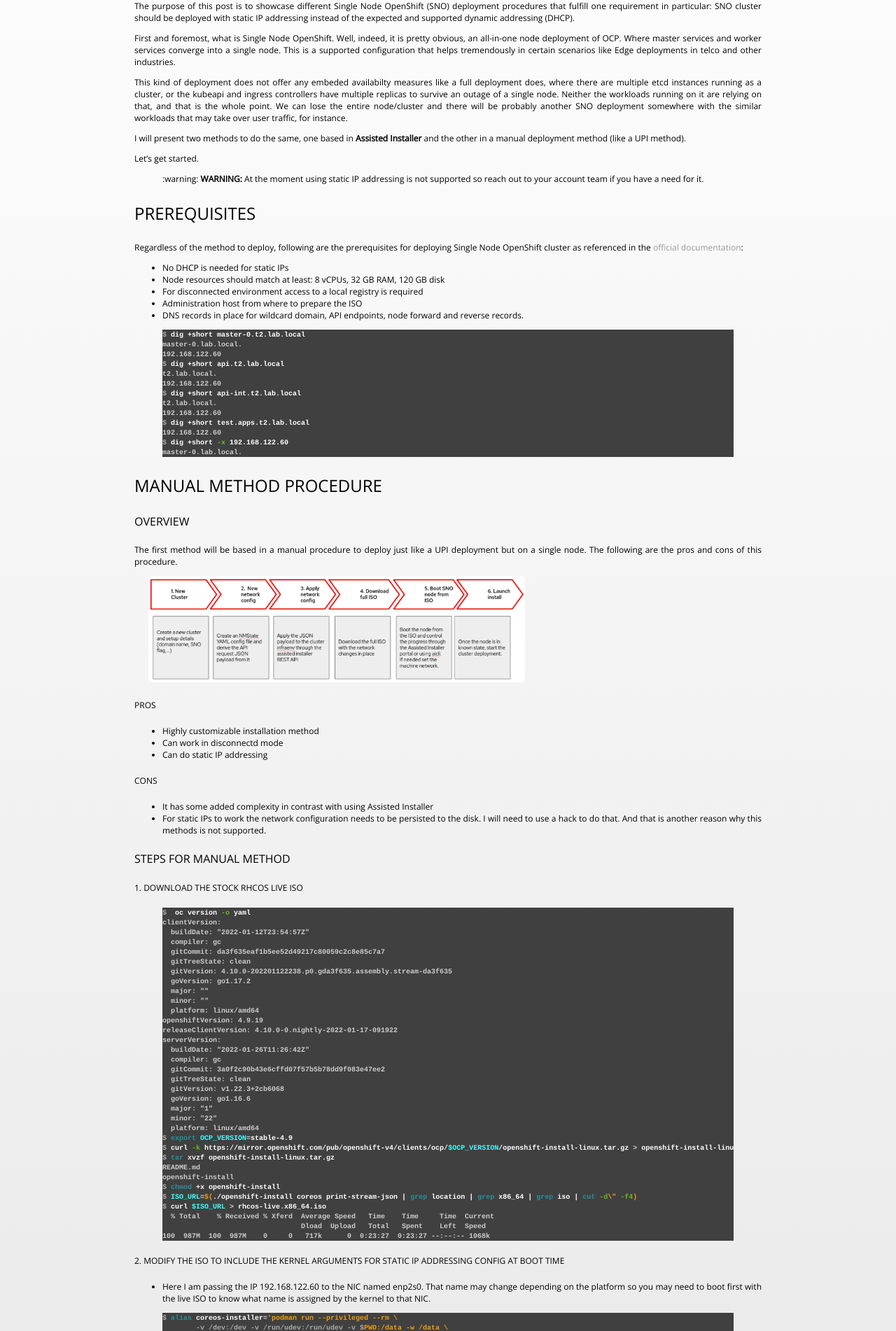
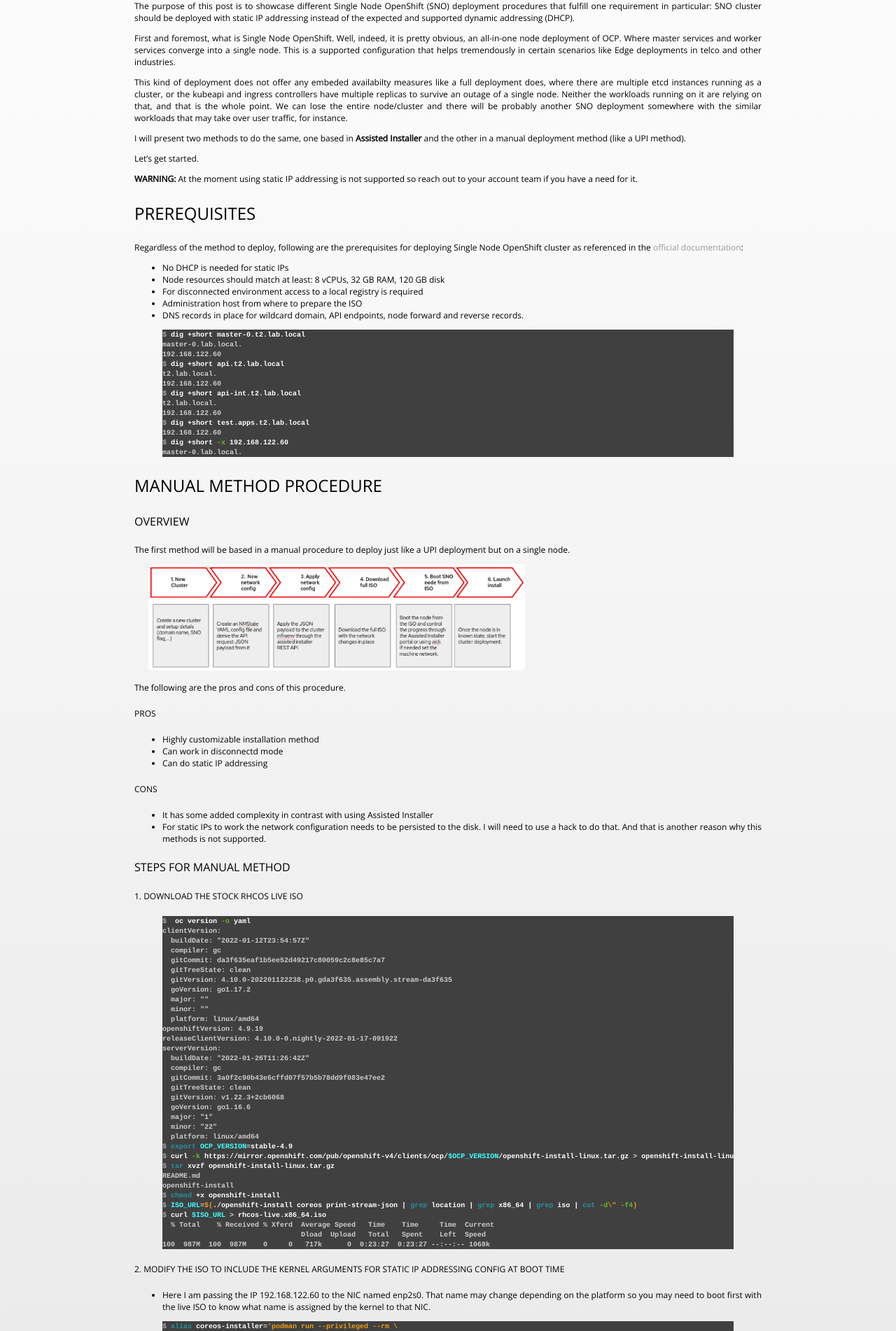
Before and after one commit to mauroseb/mauroseb.github.io, a Jekyll site: the page built from _posts/2022-03-14-sno-with-static-ips.md, in a window 1280 px wide. Shown: the part 369-2271 px from the top of the page at 70% size. Built offline with Jekyll 4.4.1, drawn with Linux system fonts in a browser that asks for light colours; some of the changed lines change nothing that is shown; some of the changed text lies outside the part shown.

Commit message:
Fix typos

```diff
--- a/_posts/2022-03-14-sno-with-static-ips.md
+++ b/_posts/2022-03-14-sno-with-static-ips.md
@@ -22,7 +22,7 @@
 
 <!-- more -->
 
-> :warning: **WARNING:** At the moment using static IP addressing is not supported so reach out to your account team if you have a need for it.
+**WARNING:** At the moment using static IP addressing is not supported so reach out to your account team if you have a need for it.
 
 ### Prerequisites
 
@@ -56,9 +56,10 @@
 #### Overview
 
 The first method will be based in a manual procedure to deploy just like a UPI deployment but on a single node.
-The following are the pros and cons of this procedure.
 
 <img src="/images/sno-static-ip-manual-prod-1.png" alt="SNO manual 1 PNG" style="width:60%;"/>
+
+The following are the pros and cons of this procedure.
 
 ##### PROs
 
```
